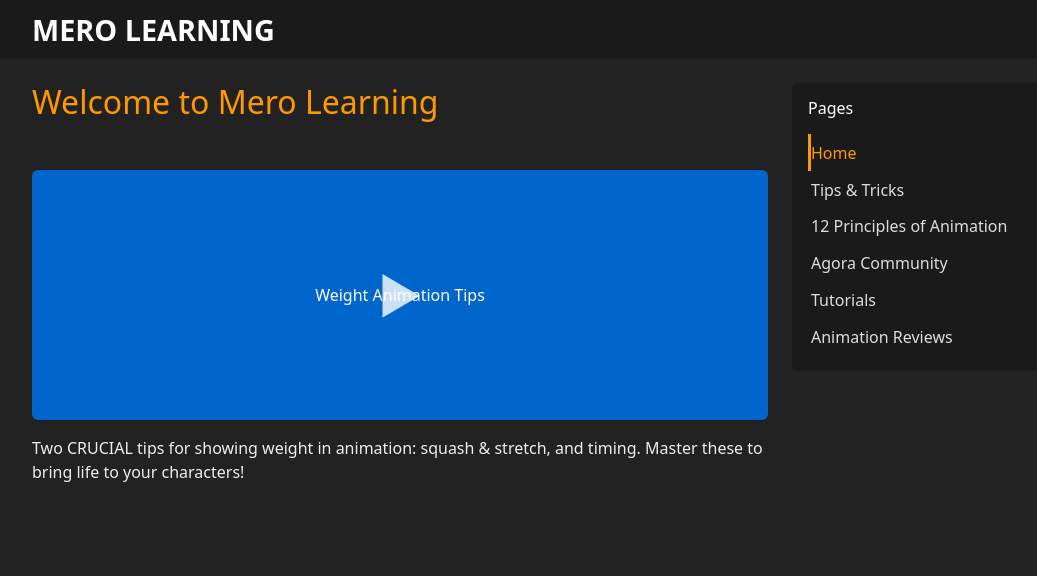
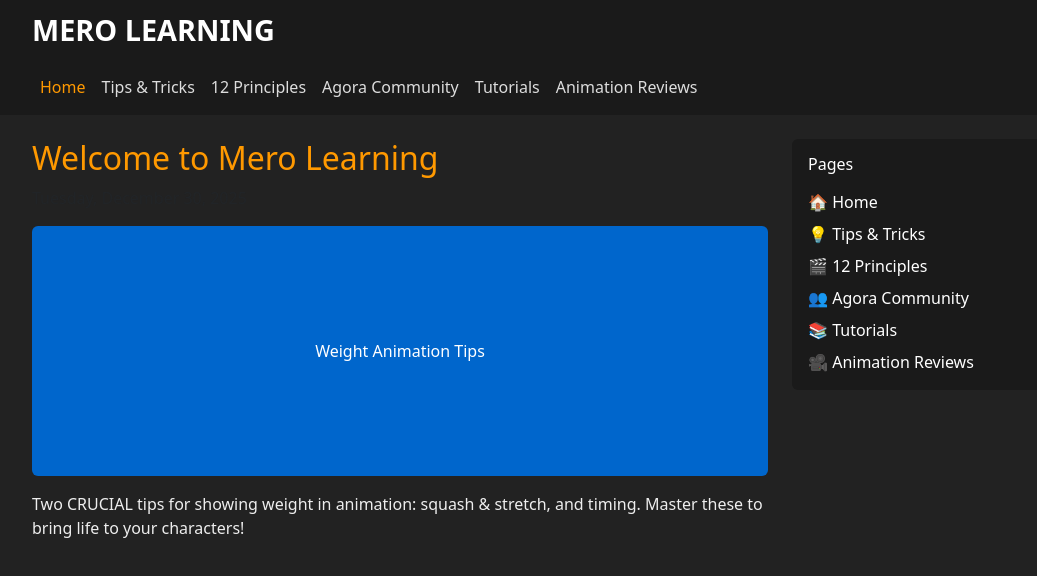
Before and after one commit to anilmaharjanblog/anilmaharjanblog.github.io, a plain HTML site: page index.html in a window 1280 px wide. Shown: the whole page, without its empty margins (50-1087 px from the left). Drawn offline with nearby package versions, Linux system fonts and the light colour scheme.

Commit message:
Update index.html

```diff
--- a/index.html
+++ b/index.html
@@ -4,7 +4,6 @@
   <meta charset="UTF-8" />
   <meta name="viewport" content="width=device-width, initial-scale=1.0"/>
   <title>Mero Learning</title>
-  <!-- Bootstrap 5 CSS -->
   <link href="https://cdn.jsdelivr.net/npm/bootstrap@5.3.2/dist/css/bootstrap.min.css" rel="stylesheet">
   <style>
     body {
@@ -23,45 +22,19 @@
       color: #ff9900 !important;
     }
 
-    .sidebar-link {
-      display: block;
-      padding: 0.4rem 0;
-      color: #ddd;
-      text-decoration: none;
-      border-left: 3px solid transparent;
-    }
-
-    .sidebar-link:hover,
-    .sidebar-link.active {
-      color: #ff9900;
-      border-left-color: #ff9900;
-    }
-
-    .video-thumb {
-      position: relative;
-      display: inline-block;
-      width: 100%;
-    }
-
-    .video-thumb::after {
-      content: "▶";
-      position: absolute;
-      top: 50%;
-      left: 50%;
-      transform: translate(-50%, -50%);
-      font-size: 3rem;
-      color: white;
-      opacity: 0.8;
-    }
-
     footer {
       background-color: #1a1a1a;
       padding: 1.5rem 0;
       margin-top: auto;
     }
 
-    main {
-      flex: 1;
+    .nav-link {
+      color: #ddd !important;
+    }
+
+    .nav-link:hover,
+    .nav-link.active {
+      color: #ff9900 !important;
     }
   </style>
 </head>
@@ -74,25 +47,53 @@
     </div>
   </header>
 
+  <!-- NAVBAR -->
+  <nav class="navbar navbar-expand-lg navbar-dark bg-dark-custom">
+    <div class="container">
+      <button class="navbar-toggler" type="button" data-bs-toggle="collapse" data-bs-target="#navbarNav">
+        <span class="navbar-toggler-icon"></span>
+      </button>
+      <div class="collapse navbar-collapse" id="navbarNav">
+        <ul class="navbar-nav">
+          <li class="nav-item"><a class="nav-link active" href="index.html">Home</a></li>
+          <li class="nav-item"><a class="nav-link" href="tips.html">Tips & Tricks</a></li>
+          <li class="nav-item"><a class="nav-link" href="animation.html">12 Principles</a></li>
+          <li class="nav-item"><a class="nav-link" href="community.html">Agora Community</a></li>
+          <li class="nav-item"><a class="nav-link" href="tutorials.html">Tutorials</a></li>
+          <li class="nav-item"><a class="nav-link" href="reviews.html">Animation Reviews</a></li>
+        </ul>
+      </div>
+    </div>
+  </nav>
+
   <!-- MAIN CONTENT -->
   <main class="container my-4">
     <div class="row">
 
       <!-- BLOG CONTENT AREA -->
-      <div class="col-lg-8" id="blogContent">
-        <!-- Content will be loaded here based on URL hash -->
+      <div class="col-lg-8">
+        <h2 class="text-warning-custom">Welcome to Mero Learning</h2>
+        <p class="text-muted">Tuesday, December 30, 2025</p>
+        <div class="mt-3">
+          <div class="video-thumb rounded mb-3" style="background: #0066cc; height: 250px; display: flex; align-items: center; justify-content: center; color: white;">
+            Weight Animation Tips
+          </div>
+          <p>
+            Two CRUCIAL tips for showing weight in animation: squash & stretch, and timing. Master these to bring life to your characters!
+          </p>
+        </div>
       </div>
 
       <!-- RIGHT SIDEBAR -->
       <aside class="col-lg-4">
         <div class="bg-dark-custom p-3 rounded">
           <h6 class="text-white mb-3">Pages</h6>
-          <a href="#page=home" class="sidebar-link active" data-page="home">Home</a>
-          <a href="#page=tips" class="sidebar-link" data-page="tips">Tips & Tricks</a>
-          <a href="#page=animation" class="sidebar-link" data-page="animation">12 Principles of Animation</a>
-          <a href="#page=community" class="sidebar-link" data-page="community">Agora Community</a>
-          <a href="#page=tutorials" class="sidebar-link" data-page="tutorials">Tutorials</a>
-          <a href="#page=reviews" class="sidebar-link" data-page="reviews">Animation Reviews</a>
+          <a href="index.html" class="d-block text-decoration-none text-white mb-2">🏠 Home</a>
+          <a href="tips.html" class="d-block text-decoration-none text-white mb-2">💡 Tips & Tricks</a>
+          <a href="animation.html" class="d-block text-decoration-none text-white mb-2">🎬 12 Principles</a>
+          <a href="community.html" class="d-block text-decoration-none text-white mb-2">👥 Agora Community</a>
+          <a href="tutorials.html" class="d-block text-decoration-none text-white mb-2">📚 Tutorials</a>
+          <a href="reviews.html" class="d-block text-decoration-none text-white">🎥 Animation Reviews</a>
         </div>
       </aside>
 
@@ -106,112 +107,6 @@
     </div>
   </footer>
 
-  <!-- Bootstrap JS -->
   <script src="https://cdn.jsdelivr.net/npm/bootstrap@5.3.2/dist/js/bootstrap.bundle.min.js"></script>
-
-  <script>
-    // Blog content for each "page"
-    const pages = {
-      home: `
-        <h2 class="text-warning-custom">Welcome to Mero Learning</h2>
-        <p class="text-muted">Tuesday, December 30, 2025</p>
-        <div class="mt-3">
-          <div class="video-thumb rounded mb-3" style="background: #0066cc; height: 250px; display: flex; align-items: center; justify-content: center; color: white;">
-            Weight Animation Tips
-          </div>
-          <p>
-            Two CRUCIAL tips for showing weight in animation: squash & stretch, and timing. Master these to bring life to your characters!
-          </p>
-        </div>
-      `,
-      tips: `
-        <h2 class="text-warning-custom">Animation Tips & Tricks</h2>
-        <p class="text-muted">Monday, November 10, 2025</p>
-        <div class="mt-3">
-          <div class="video-thumb rounded mb-3" style="background: #cc3300; height: 200px; display: flex; align-items: center; justify-content: center; color: white;">
-            Overlapping Action
-          </div>
-          <p>
-            Use overlapping action to make movements feel organic. Hair, clothing, and limbs should not stop at the same time.
-          </p>
-        </div>
-      `,
-      animation: `
-        <h2 class="text-warning-custom">12 Principles of Animation</h2>
-        <p class="text-muted">Friday, October 4, 2025</p>
-        <div class="mt-3">
-          <div class="video-thumb rounded mb-3" style="background: #339900; height: 220px; display: flex; align-items: center; justify-content: center; color: white;">
-            Squash & Stretch
-          </div>
-          <p>
-            The most fundamental principle—gives the illusion of weight and volume as objects move.
-          </p>
-        </div>
-      `,
-      community: `
-        <h2 class="text-warning-custom">Agora Community Highlights</h2>
-        <p class="text-muted">Wednesday, September 18, 2025</p>
-        <div class="mt-3">
-          <p>Join animators worldwide in collaborative projects, feedback sessions, and live Q&As.</p>
-          <p>Recent topic: "How to animate fear without facial expressions."</p>
-        </div>
-      `,
-      tutorials: `
-        <h2 class="text-warning-custom">Maya Rigging Tutorials</h2>
-        <p class="text-muted">Sunday, August 25, 2025</p>
-        <div class="mt-3">
-          <div class="video-thumb rounded mb-3" style="background: #663399; height: 240px; display: flex; align-items: center; justify-content: center; color: white;">
-            IK/FK Switch
-          </div>
-          <p>
-            Step-by-step guide to creating a seamless IK/FK switch in Autodesk Maya for character rigs.
-          </p>
-        </div>
-      `,
-      reviews: `
-        <h2 class="text-warning-custom">Animation Reviews</h2>
-        <p class="text-muted">Saturday, July 12, 2025</p>
-        <div class="mt-3">
-          <p><strong>"Arcane" Season 2 Breakdown:</strong> How the show blends 2D and 3D for emotional storytelling.</p>
-          <p>Key takeaways: camera choreography, silhouette clarity, and secondary motion.</p>
-        </div>
-      `
-    };
-
-    // Get content area
-    const contentArea = document.getElementById('blogContent');
-    const links = document.querySelectorAll('.sidebar-link');
-
-    // Function to load page
-    function loadPage(pageKey) {
-      contentArea.innerHTML = pages[pageKey] || '<p>Page not found.</p>';
-
-      // Update active link
-      links.forEach(link => {
-        if (link.dataset.page === pageKey) {
-          link.classList.add('active');
-        } else {
-          link.classList.remove('active');
-        }
-      });
-    }
-
-    // Handle hash changes (e.g., #page=home)
-    function handleHashChange() {
-      const hash = window.location.hash;
-      const match = hash.match(/page=([a-z]+)/);
-      const pageKey = match ? match[1] : 'home';
-      loadPage(pageKey);
-    }
-
-    // Initial load
-    window.addEventListener('load', handleHashChange);
-    window.addEventListener('hashchange', handleHashChange);
-
-    // Optional: Smooth scroll to top on page change
-    window.addEventListener('hashchange', () => {
-      window.scrollTo({ top: 0, behavior: 'smooth' });
-    });
-  </script>
 </body>
 </html>
```
